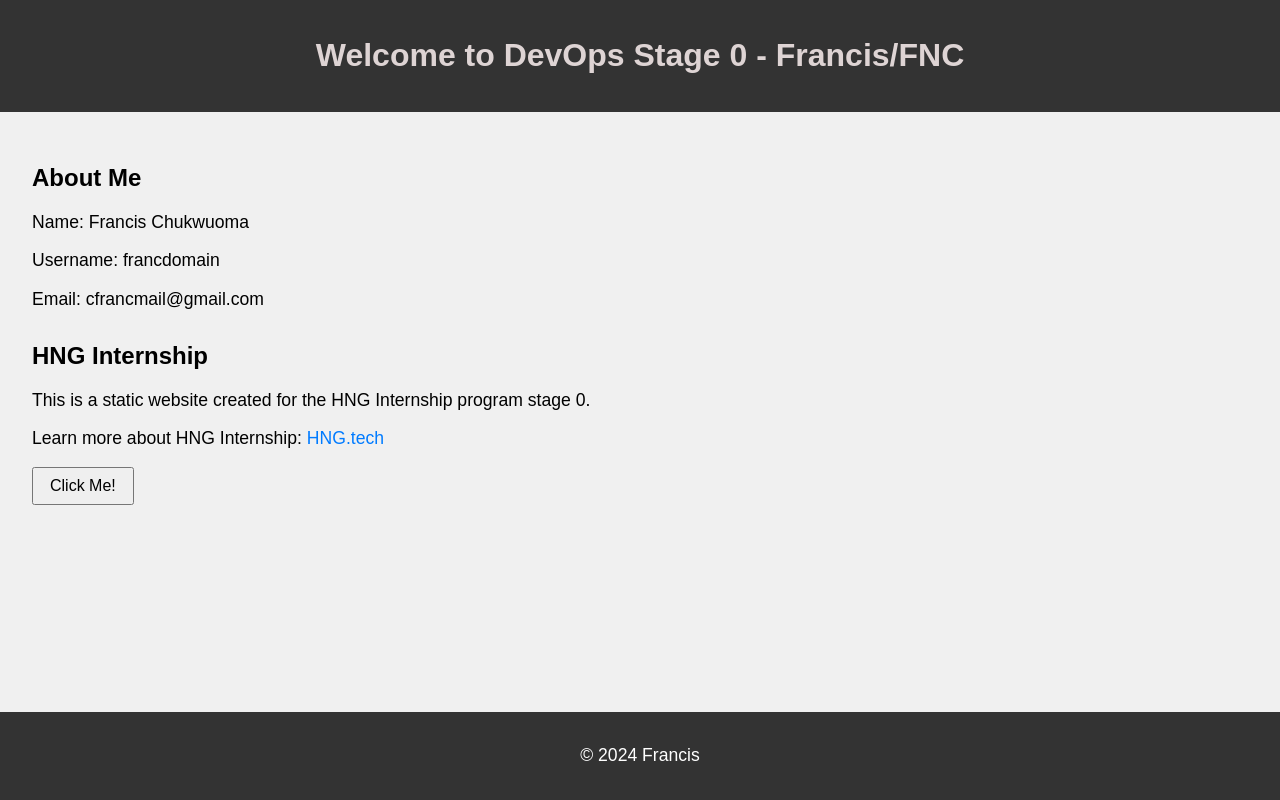
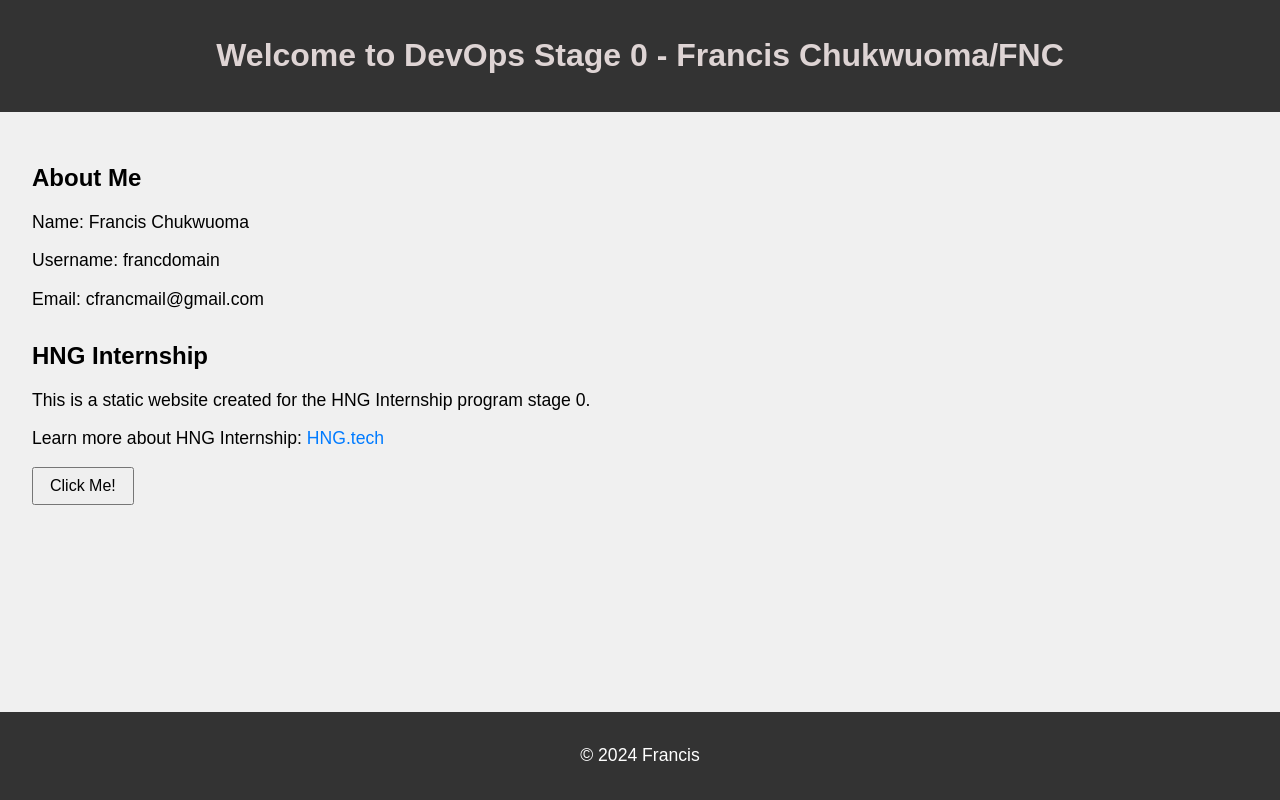
Before and after one commit to francdomain/deploy_static_website, a plain HTML site: page index.html in a window 1280 px wide. Drawn offline with Linux system fonts and the light colour scheme.

Commit message:
Updated message

```diff
--- a/index.html
+++ b/index.html
@@ -11,7 +11,7 @@
 
 <body>
   <header>
-    <h1>Welcome to DevOps Stage 0 - Francis/FNC</h1>
+    <h1>Welcome to DevOps Stage 0 - Francis Chukwuoma/FNC</h1>
   </header>
   <main>
     <section>
```
